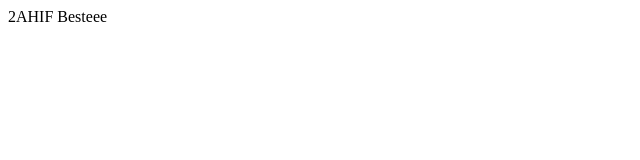
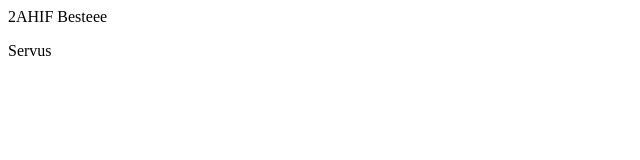
Before and after one commit to AldinTuholjakovic/First-Website123, a plain HTML site: page index.html in a window 1280 px wide. Shown: the full height of the page, 0-640 px from the left. Drawn offline with Linux system fonts and the light colour scheme.

Commit message:
change index.html

```diff
--- a/index.html
+++ b/index.html
@@ -4,5 +4,6 @@
 	</head>
 	<body>
 		<span>2AHIF Besteee</span>
+		<p>Servus</p>
 	</body>
 </html>
```
